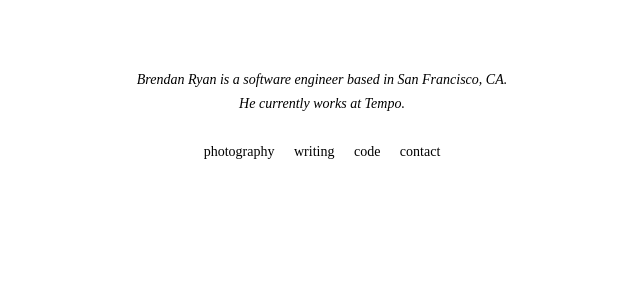
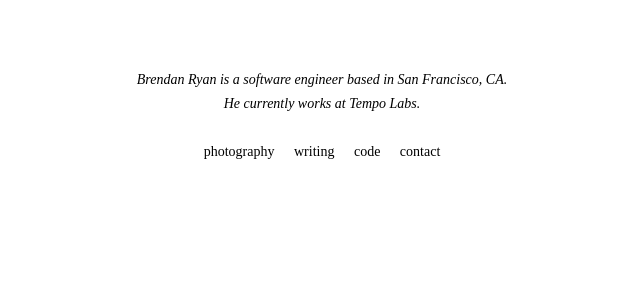
Before and after one commit to brendanjryan/Website, a Jekyll site: the page built from index.html, in a window 1280 px wide. Shown: the top 300 px of the page, without its empty margins (318-958 px from the left). Built offline with Jekyll 4.4.1, drawn with Linux system fonts in a browser that asks for light colours.

Commit message:
Update company name from Tempo to Tempo Labs

```diff
--- a/index.html
+++ b/index.html
@@ -5,7 +5,7 @@ title: Brendan Ryan
 
 <header class="i mb4 f6 pt4">
   <p class="mv2">Brendan Ryan is a software engineer based in San Francisco, CA.</p>
-  <p class="mv2">He currently works at <a href="https://tempo.xyz">Tempo</a>.</p>
+  <p class="mv2">He currently works at <a href="https://tempo.xyz">Tempo Labs</a>.</p>
 </header>
 
 <nav class="mv4 f6">
```
